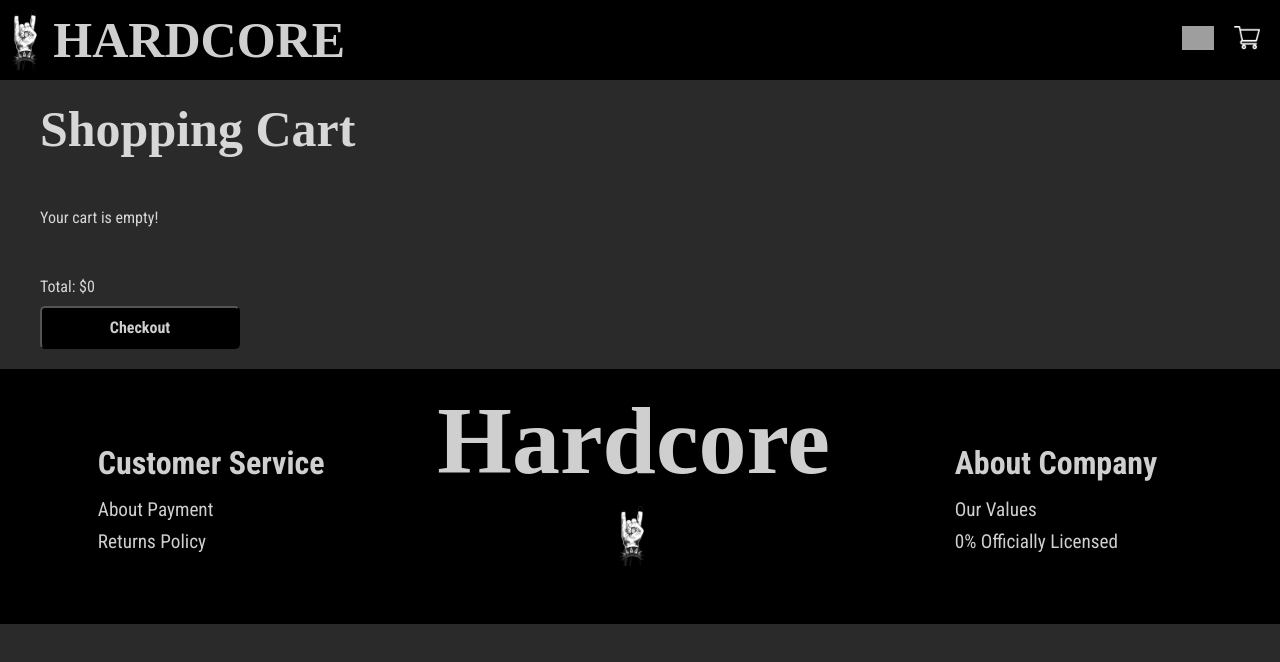
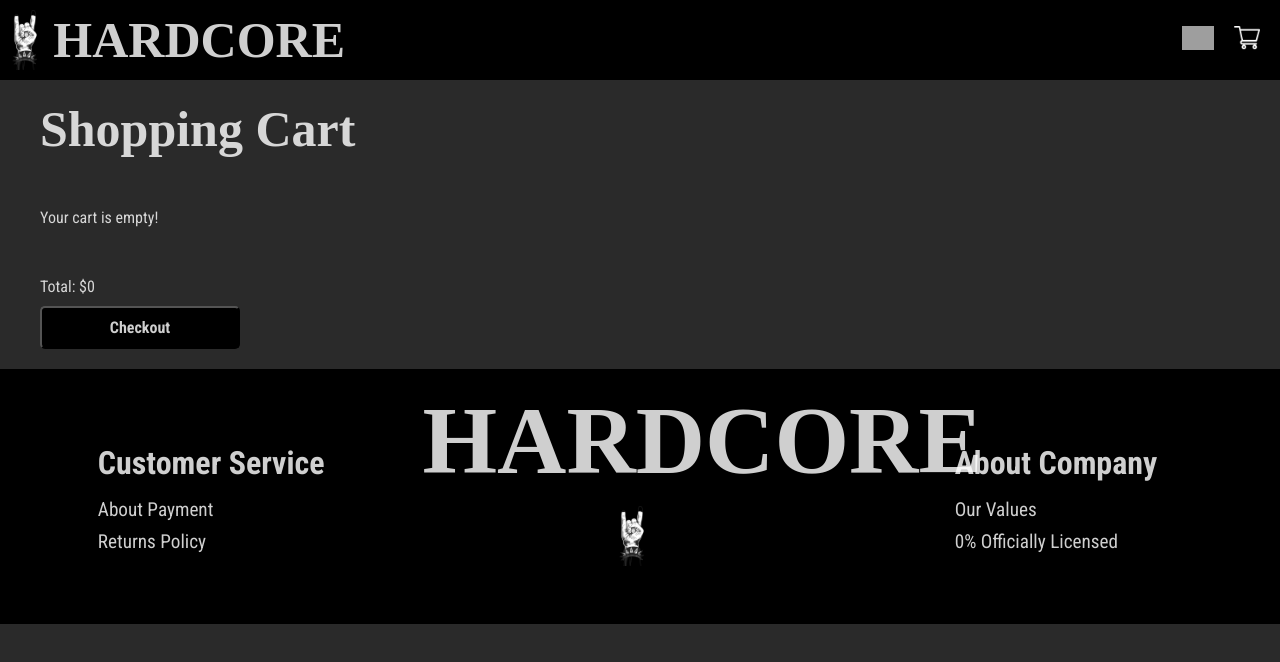
Before and after one commit to deniz-dilaverler/poser-detector, a React (Vite) app: page /cart in a window 1280 px wide. Shown: the top 662 px of the page. Built offline with nearby package versions, Linux system fonts and the light colour scheme; grey boxes are pictures that could not be loaded; a web font is replaced by a local one.

Commit message:
Convert website name in footer to uppercase

```diff
--- a/src/components/Footer.tsx
+++ b/src/components/Footer.tsx
@@ -14,7 +14,7 @@ export default function Footer() {
       </div>
       <div className="footer-child-center">
         <div className="footer-content">
-          <h2 id="hardcore">Hardcore</h2>
+          <h2 id="hardcore">HARDCORE</h2>
           <div className="logo-container">
             <img className="footer-logo" src={logo} alt="Hardcore logo" />
           </div>
```
